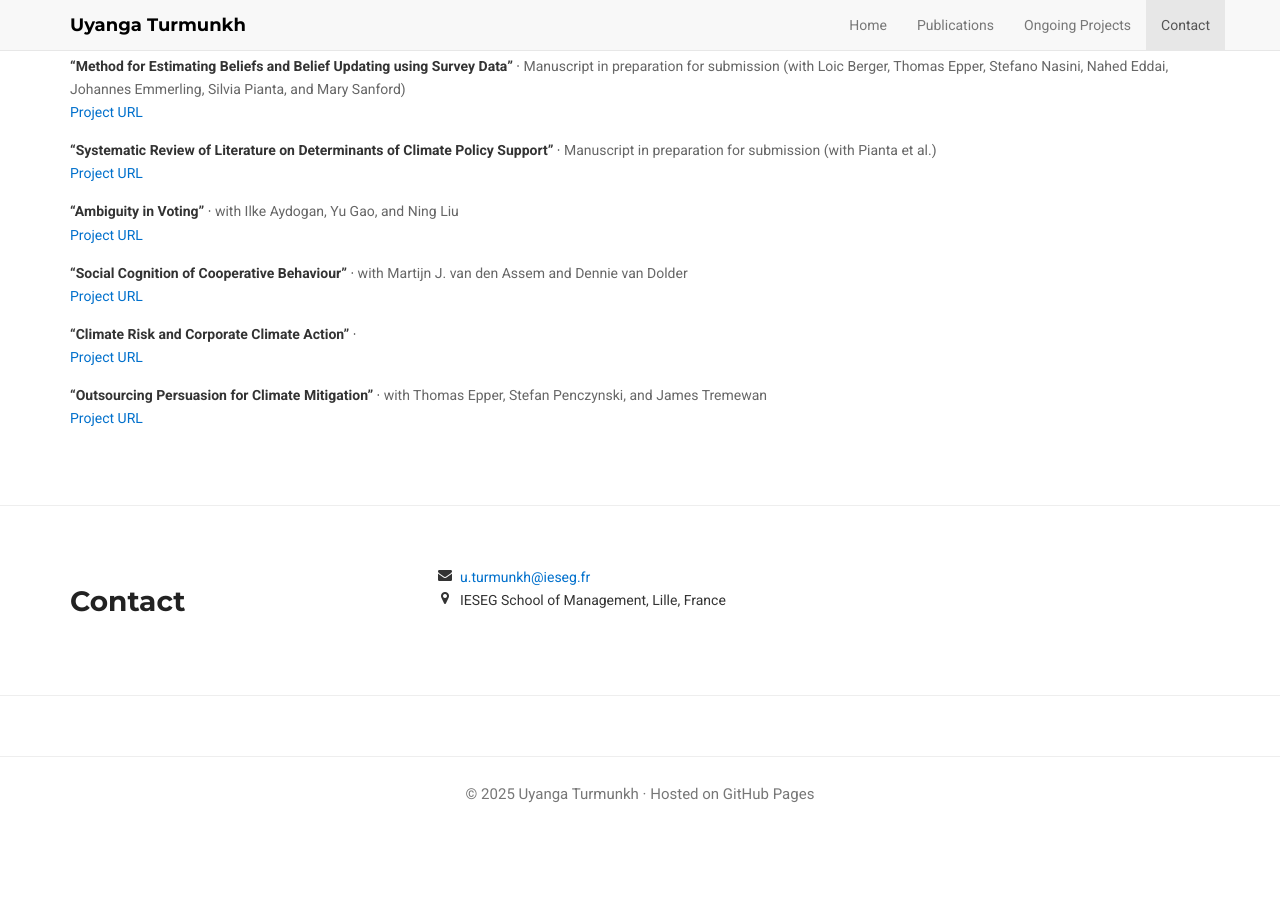
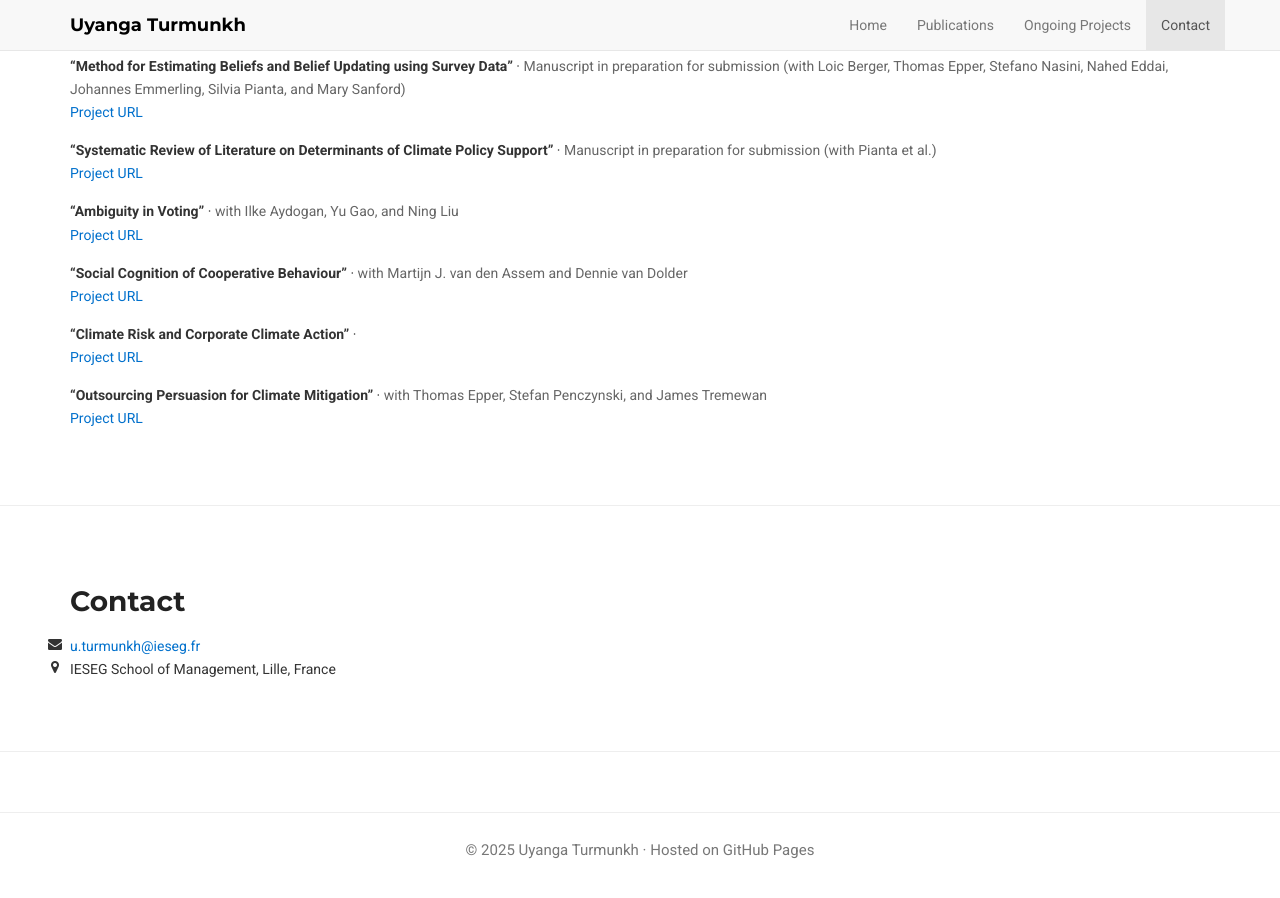
Before and after one commit to prakharsood24/uyanga-demo, a Jekyll site: the page built from index.md, in a window 1280 px wide and 900 px high, scrolled down 1382 px. Built offline with Jekyll 4.4.1, drawn with Linux system fonts in a browser that asks for light colours; nearby versions of some CDN libraries; a style sheet for code colours, icons or effects is not loaded; before the commit the page ends 2226 px from its top, so only the background shows below that.

Commit message:
Update index.md

```diff
--- a/index.md
+++ b/index.md
@@ -91,10 +91,10 @@
 <section id="contact" class="home-section">
   <div class="container">
     <div class="row">
-      <div class="col-xs-12 col-md-4">
+      <div class="col-xs-12 col-md-12">
         <h1>Contact</h1>
       </div>
-      <div class="col-xs-12 col-md-8">
+      <div class="col-xs-12 col-md-12">
         <ul class="fa-ul" style="margin-left:0;">
           <li><i class="fa-li fa fa-envelope"></i> <a href="mailto:u.turmunkh@ieseg.fr">u.turmunkh@ieseg.fr</a></li>
           <li><i class="fa-li fa fa-map-marker"></i> IESEG School of Management, Lille, France</li>
```
